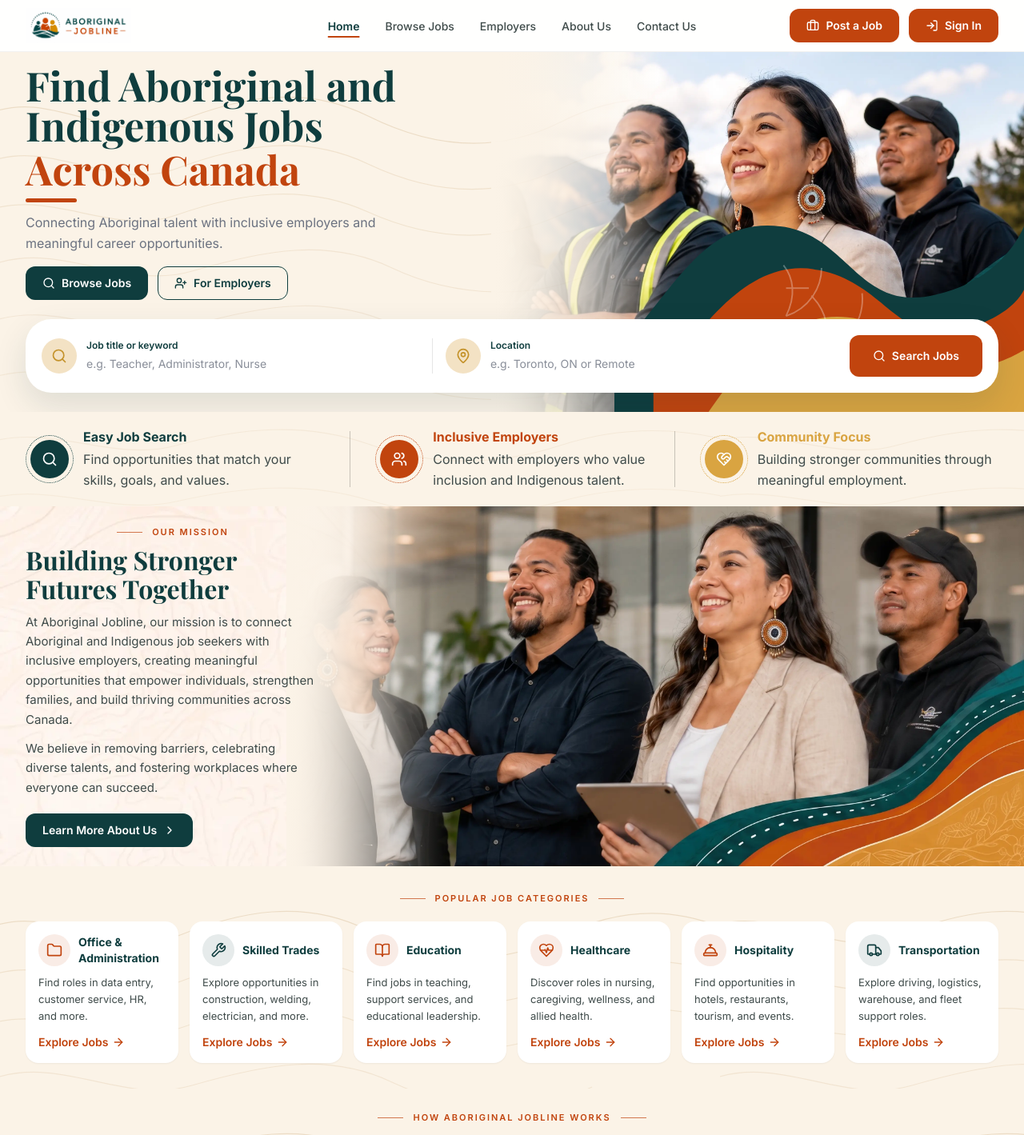
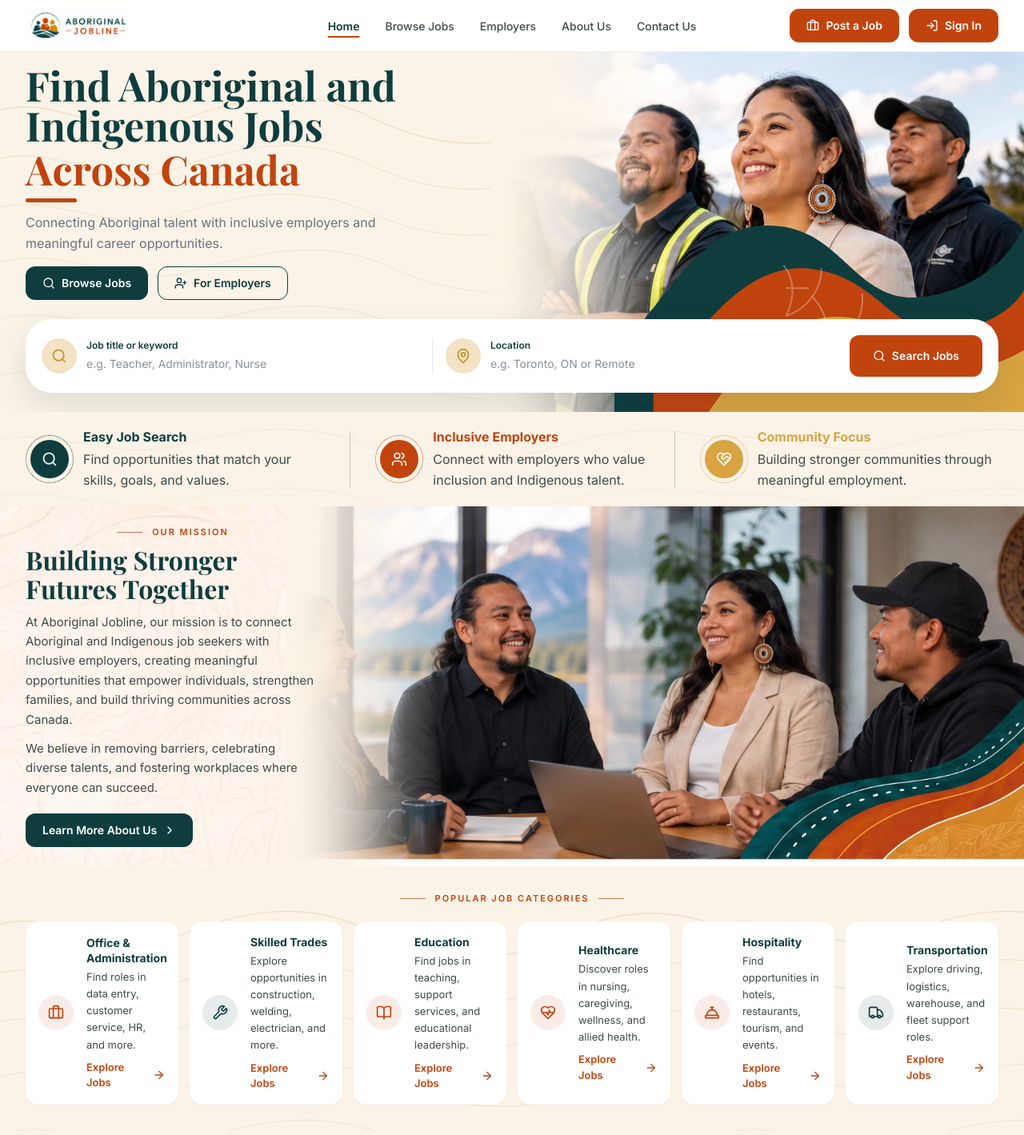
Before and after one commit to Martins-technologies/aboriginal-jobline, a React (Vite) app: page / in a window 1280 px wide. Shown: the top 1419 px of the page at 80% size. Built offline with nearby package versions, Linux system fonts and the light colour scheme.

Commit message:
browse job implemented

```diff
--- a/src/components/categories/CategoryCard.jsx
+++ b/src/components/categories/CategoryCard.jsx
@@ -10,46 +10,41 @@ export default function CategoryCard({ category, compact = false }) {
     <Link
       to={buildJobsPath({ category: category.slug })}
       aria-label={`Explore ${category.title} jobs`}
-      className={`surface-card flex h-full flex-col focus-visible:outline-2 focus-visible:outline-offset-2 focus-visible:outline-accent ${
-        compact ? "p-4" : "p-6"
+      className={`surface-card flex h-full items-center gap-4 focus-visible:outline-2 focus-visible:outline-offset-2 focus-visible:outline-accent ${
+        compact ? "p-4" : "p-5"
       }`}
     >
-      {compact ? (
-        <div className="flex items-center gap-2.5">
       <span
-            className={`flex h-10 w-10 shrink-0 items-center justify-center rounded-full ${category.iconBg} ${category.iconColor}`}
+        className={`flex shrink-0 items-center justify-center rounded-full ${category.iconBg} ${category.iconColor} ${
+          compact ? "h-11 w-11" : "h-14 w-14"
+        }`}
       >
-            <Icon className="h-5 w-5" aria-hidden="true" />
+        <Icon className={compact ? "h-5 w-5" : "h-6 w-6"} aria-hidden="true" />
       </span>
-          <h3 className="min-w-0 font-sans text-sm font-bold leading-snug text-primary">
+      <div className="min-w-0 flex-1">
+        <h3
+          className={`font-sans font-bold leading-snug text-primary ${
+            compact ? "text-sm" : "text-[15px]"
+          }`}
+        >
           {category.title}
         </h3>
-        </div>
-      ) : (
-        <>
-          <span
-            className={`mb-4 flex h-12 w-12 items-center justify-center rounded-xl ${category.iconBg} ${category.iconColor}`}
-          >
-            <Icon className="h-6 w-6" aria-hidden="true" />
-          </span>
-          <h3 className="font-serif text-xl text-primary">{category.title}</h3>
-        </>
-      )}
         <p
-        className={`flex-1 leading-relaxed ${
-          compact ? "mt-2.5 text-[13px] text-body" : "mt-2 text-sm text-muted"
+          className={`mt-1 leading-relaxed ${
+            compact ? "text-[13px] text-body" : "text-[13px] text-muted"
           }`}
         >
           {category.description}
         </p>
         <span
-        className={`inline-flex items-center gap-1 text-sm font-semibold text-accent ${
-          compact ? "mt-3" : "mt-4"
+          className={`inline-flex items-center gap-1 font-semibold text-accent ${
+            compact ? "mt-2 text-[13px]" : "mt-2.5 text-sm"
           }`}
         >
           Explore Jobs
           <ArrowRight className="h-4 w-4" aria-hidden="true" />
         </span>
+      </div>
     </Link>
   );
 }
--- a/src/components/common/PromoBanner.jsx
+++ b/src/components/common/PromoBanner.jsx
@@ -54,21 +54,21 @@ export default function PromoBanner({
         </div>
       ) : null}
 
-      <div className="container-page relative z-10 py-6 lg:py-7">
-        <div className="flex items-center lg:min-h-[17rem]">
+      <div className="container-page relative z-10 py-4 lg:py-5">
+        <div className="flex items-center">
           <div className="max-w-xl lg:max-w-[54%]">
             {eyebrow ? (
               <SectionEyebrow className="justify-start" tone="gold">
                 {eyebrow}
               </SectionEyebrow>
             ) : null}
-            <h2 className="mt-2 max-w-xl font-serif text-3xl font-bold leading-[1.15] text-white sm:text-4xl">
+            <h2 className="mt-1.5 max-w-xl font-serif text-3xl font-bold leading-[1.15] text-white sm:text-4xl">
               {heading}
             </h2>
             {description ? (
-              <p className="mt-3 max-w-lg text-[15px] leading-relaxed text-white/90">{description}</p>
+              <p className="mt-2 max-w-lg text-[15px] leading-relaxed text-white/90">{description}</p>
             ) : null}
-            {buttons ? <div className="mt-5 flex flex-wrap gap-3">{buttons}</div> : null}
+            {buttons ? <div className="mt-4 flex flex-wrap gap-3">{buttons}</div> : null}
           </div>
         </div>
 
--- a/src/components/home/HomeHero.jsx
+++ b/src/components/home/HomeHero.jsx
@@ -30,10 +30,11 @@ export default function HomeHero() {
           aria-hidden="true"
         >
           <img
+            key={images.heroHome.src}
             src={images.heroHome.src}
             alt=""
             fetchPriority="high"
-            className="hero-photo-blend h-full w-full object-cover object-[72%_center]"
+            className="hero-photo-blend h-full w-full object-cover object-[58%_center]"
           />
           <div className="absolute inset-y-0 left-0 w-1/3 bg-gradient-to-r from-background to-transparent" />
           <WaveDecoration variant="hero" className="absolute -bottom-6 right-0 w-[85%] max-w-lg" />
--- a/src/components/home/MissionSection.jsx
+++ b/src/components/home/MissionSection.jsx
@@ -19,9 +19,10 @@ export default function MissionSection() {
         aria-hidden="true"
       >
         <img
+          key={images.mission.src}
           src={images.mission.src}
           alt=""
-          className="mission-photo-blend h-full w-full object-cover object-[center_30%]"
+          className="mission-photo-blend h-full w-full object-cover object-[center_center]"
         />
         <div className="absolute inset-y-0 left-0 w-[22%] bg-gradient-to-r from-background to-transparent" />
       </div>
@@ -61,9 +62,10 @@ export default function MissionSection() {
         <div className="relative mx-auto mb-5 w-full max-w-xl lg:hidden">
           <div className="overflow-hidden rounded-[28px] shadow-card">
             <img
+              key={images.mission.src}
               src={images.mission.src}
               alt={images.mission.alt}
-              className="aspect-[5/4] h-full w-full object-cover object-[center_30%]"
+              className="aspect-[5/4] h-full w-full object-cover object-center"
             />
           </div>
         </div>
--- a/src/components/sections/HeroSection.jsx
+++ b/src/components/sections/HeroSection.jsx
@@ -15,9 +15,10 @@ export default function HeroSection({ filters, onSearch, onTagSelect }) {
         aria-hidden="true"
       >
         <img
+          key={images.heroBrowse.src}
           src={images.heroBrowse.src}
           alt=""
-          className="hero-photo-blend h-full w-full object-cover object-[68%_center] blur-[1.5px]"
+          className="hero-photo-blend h-full w-full object-cover object-[58%_center]"
         />
         <div className="absolute inset-y-0 left-0 w-1/3 bg-gradient-to-r from-background to-transparent" />
         <WaveDecoration
--- a/src/data/categories.js
+++ b/src/data/categories.js
@@ -3,7 +3,7 @@ export const categories = [
     slug: "office-administration",
     title: "Office & Administration",
     description: "Find roles in data entry, customer service, HR, and more.",
-    icon: "folder",
+    icon: "briefcase",
     iconColor: "text-accent",
     iconBg: "bg-accent/10",
   },
@@ -61,8 +61,8 @@ export const categories = [
     title: "Remote Opportunities",
     description:
       "Work-from-anywhere roles in administration, digital services, and Canada-wide program delivery.",
-    icon: "globe",
-    iconColor: "text-accent-light",
-    iconBg: "bg-accent-light/20",
+    icon: "map-pin",
+    iconColor: "text-primary",
+    iconBg: "bg-primary/10",
   },
 ];
--- a/src/data/images.js
+++ b/src/data/images.js
@@ -1,19 +1,19 @@
 export const images = {
   heroHome: {
-    src: "/img9.webp",
+    src: "/img9.webp?v=2",
     alt: "Indigenous professionals smiling outdoors beside a lake and mountains",
   },
   mission: {
-    src: "/img1.webp",
-    alt: "Indigenous professionals collaborating in a modern office",
+    src: "/img10.webp?v=2",
+    alt: "Indigenous professionals collaborating around a table with mountains outside the window",
   },
   employerPromo: {
     src: "/img11.webp",
     alt: "Three Indigenous professionals smiling together in a workplace setting",
   },
   heroBrowse: {
-    src: "/img1.webp",
-    alt: "Indigenous professionals collaborating in a modern office",
+    src: "/img9.webp?v=2",
+    alt: "Indigenous professionals smiling outdoors beside a lake and mountains",
   },
   logo: {
     src: "/logo.webp",
@@ -49,9 +49,9 @@ export const images = {
   },
   resources: {
     jobSearch: {
-      src: "/resource-job-seekers.jpg",
-      alt: "Close-up of a woven natural basket",
-      objectClass: "object-center",
+      src: "/img5.webp",
+      alt: "Indigenous professional smiling outdoors with a lake and mountains in the background",
+      objectClass: "object-[center_20%]",
     },
     careerAdvice: {
       src: "/resource-employers.jpg",
```
Lines whose indentation alone changed are shown as unchanged.
